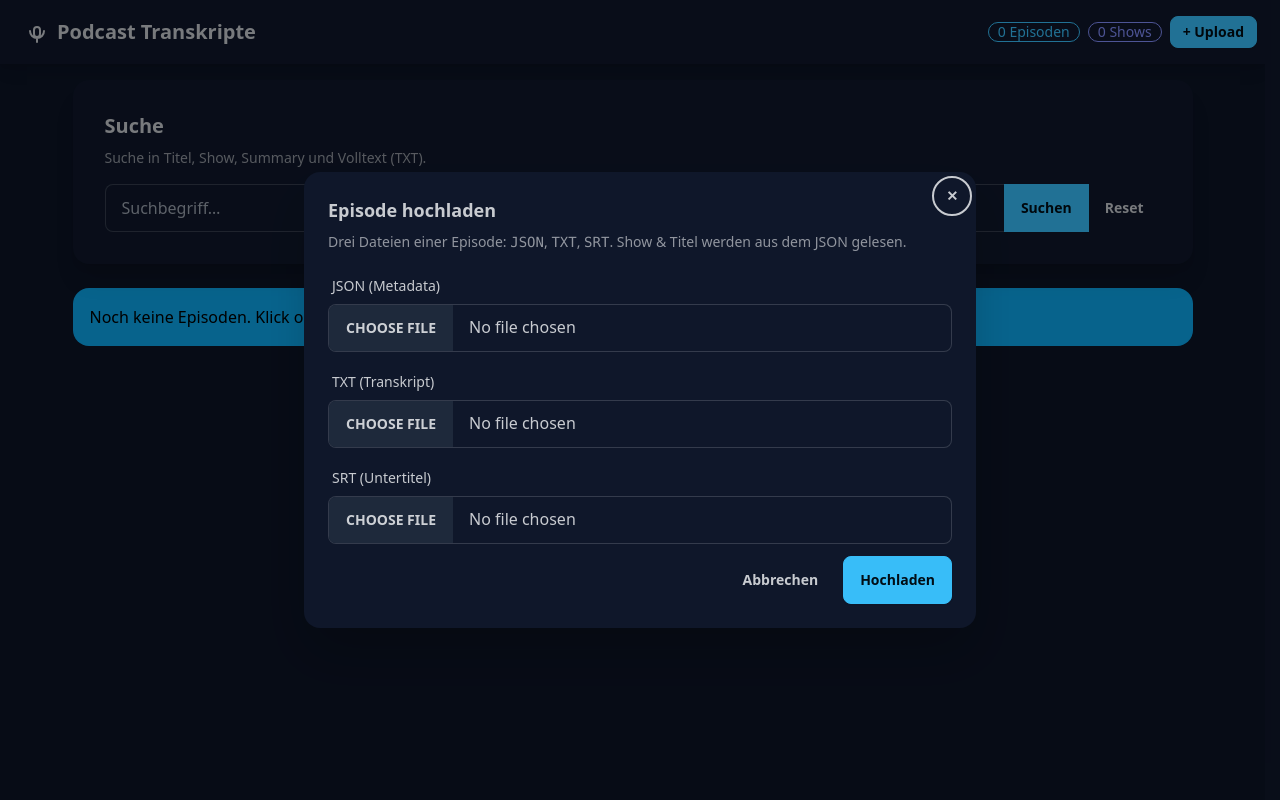
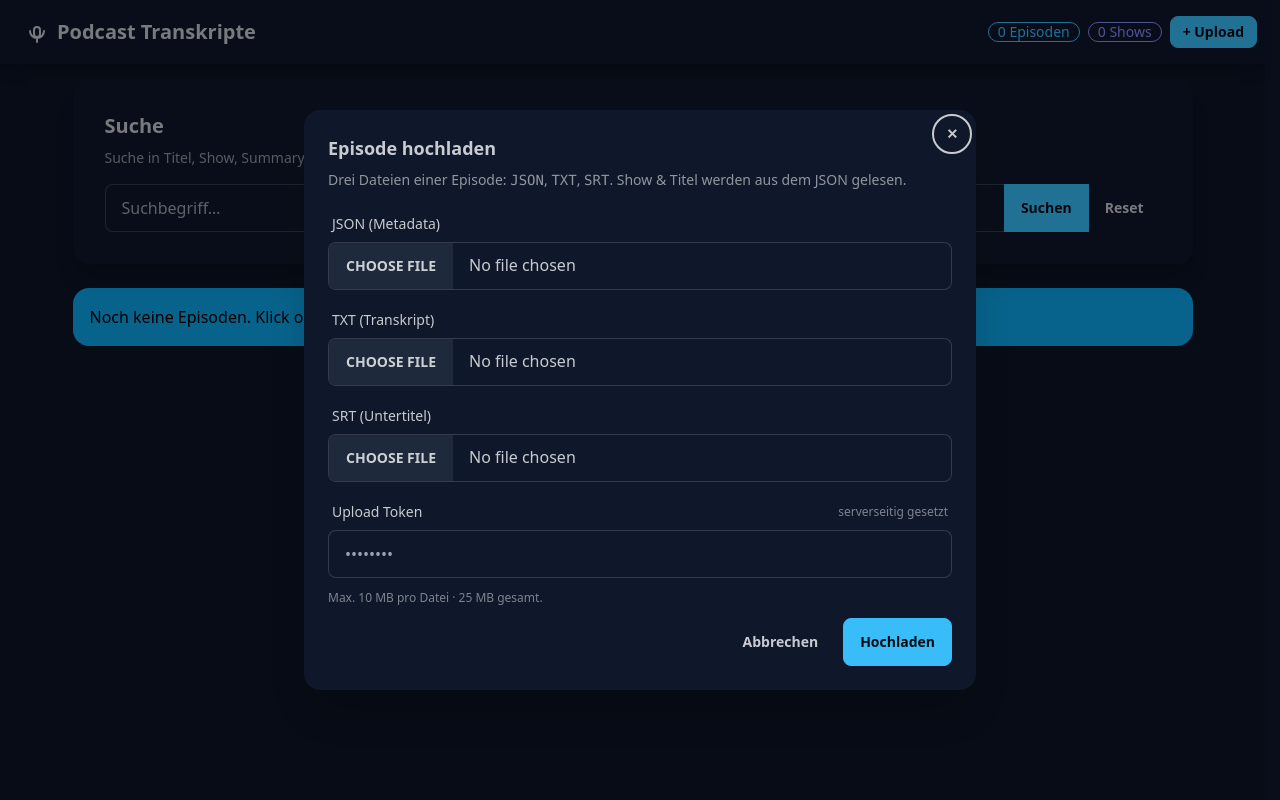
Before and after one commit to schwesig/podcast-transcripts, a FastAPI app: page / in a window 1280 px wide, after a click on "+ Upload". Run offline with FastAPI, Linux system fonts and the light colour scheme; some libraries are stand-ins or nearby versions.

Commit message:
Harden upload endpoint for public exposure
Add a shared-secret token check, per-file and total upload size
limits, and a middleware guard on request Content-Length so the
/upload endpoint stays safe when the sprite URL is switched to
public auth mode.

The upload token is read from .upload_token (gitignored) and
compared in constant time. Max per file is 10 MB, max total 25 MB.
Also disables FastAPI's auto-generated /docs, /redoc, and
/openapi.json to avoid leaking route metadata on public URLs.

Co-Authored-By: Claude Opus 4.6 (1M context) <noreply@anthropic.com>

```diff
--- a/main.py
+++ b/main.py
@@ -1,11 +1,12 @@
 import json
 import re
+import secrets
 from datetime import datetime
 from email.utils import parsedate_to_datetime
 from html import unescape
 from pathlib import Path
 
-from fastapi import FastAPI, File, HTTPException, Request, UploadFile
+from fastapi import FastAPI, File, Form, HTTPException, Request, UploadFile
 from fastapi.responses import (
     FileResponse,
     HTMLResponse,
@@ -19,7 +20,36 @@ BASE = Path(__file__).parent
 PODCASTS = BASE / "podcasts"
 PODCASTS.mkdir(exist_ok=True)
 
-app = FastAPI(title="Podcast Transcripts")
+UPLOAD_TOKEN_FILE = BASE / ".upload_token"
+MAX_FILE_BYTES = 10 * 1024 * 1024
+MAX_TOTAL_BYTES = 25 * 1024 * 1024
+
+
+def get_upload_token() -> str | None:
+    if not UPLOAD_TOKEN_FILE.exists():
+        return None
+    tok = UPLOAD_TOKEN_FILE.read_text(encoding="utf-8").strip()
+    return tok or None
+
+
+app = FastAPI(
+    title="Podcast Transcripts",
+    docs_url=None,
+    redoc_url=None,
+    openapi_url=None,
+)
+
+
+@app.middleware("http")
+async def limit_body_size(request: Request, call_next):
+    if request.url.path == "/upload" and request.method == "POST":
+        cl = request.headers.get("content-length")
+        if cl and cl.isdigit() and int(cl) > MAX_TOTAL_BYTES + 64 * 1024:
+            return PlainTextResponse(
+                f"Request body exceeds {MAX_TOTAL_BYTES // (1024 * 1024)} MB limit",
+                status_code=413,
+            )
+    return await call_next(request)
 app.mount("/static", StaticFiles(directory=BASE / "static"), name="static")
 templates = Jinja2Templates(directory=str(BASE / "templates"))
 
@@ -146,8 +176,30 @@ async def upload(
     json_file: UploadFile = File(...),
     txt_file: UploadFile = File(...),
     srt_file: UploadFile = File(...),
+    upload_token: str = Form(""),
 ):
+    expected = get_upload_token()
+    if not expected:
+        raise HTTPException(503, "Upload disabled: no server token configured")
+    if not secrets.compare_digest(upload_token, expected):
+        raise HTTPException(401, "Invalid upload token")
+
     json_bytes = await json_file.read()
+    txt_bytes = await txt_file.read()
+    srt_bytes = await srt_file.read()
+
+    for label, b in (("JSON", json_bytes), ("TXT", txt_bytes), ("SRT", srt_bytes)):
+        if len(b) > MAX_FILE_BYTES:
+            raise HTTPException(
+                413,
+                f"{label} file exceeds {MAX_FILE_BYTES // (1024 * 1024)} MB limit",
+            )
+    if len(json_bytes) + len(txt_bytes) + len(srt_bytes) > MAX_TOTAL_BYTES:
+        raise HTTPException(
+            413,
+            f"Total upload exceeds {MAX_TOTAL_BYTES // (1024 * 1024)} MB limit",
+        )
+
     try:
         meta = json.loads(json_bytes.decode("utf-8"))
     except Exception as e:
@@ -156,6 +208,7 @@ async def upload(
     title = meta.get("title")
     if not show or not title:
         raise HTTPException(400, "JSON must contain 'podcast' and 'title'")
+
     date_str = parse_date(meta.get("date") or "")
     show_slug = slugify(show)
     title_slug = slugify(title)
@@ -164,8 +217,8 @@ async def upload(
     ep_dir = PODCASTS / show_slug / title_slug
     ep_dir.mkdir(parents=True, exist_ok=True)
     (ep_dir / f"{stem}.json").write_bytes(json_bytes)
-    (ep_dir / f"{stem}.txt").write_bytes(await txt_file.read())
-    (ep_dir / f"{stem}.srt").write_bytes(await srt_file.read())
+    (ep_dir / f"{stem}.txt").write_bytes(txt_bytes)
+    (ep_dir / f"{stem}.srt").write_bytes(srt_bytes)
     return RedirectResponse("/", status_code=303)
 
 
--- a/templates/index.html
+++ b/templates/index.html
@@ -151,6 +151,15 @@
           <div class="label"><span class="label-text">SRT (Untertitel)</span></div>
           <input type="file" name="srt_file" accept=".srt" required class="file-input file-input-bordered w-full" />
         </label>
+        <label class="form-control w-full">
+          <div class="label">
+            <span class="label-text">Upload Token</span>
+            <span class="label-text-alt opacity-60">serverseitig gesetzt</span>
+          </div>
+          <input type="password" name="upload_token" required autocomplete="off"
+                 class="input input-bordered w-full" placeholder="••••••••" />
+        </label>
+        <p class="text-xs opacity-60">Max. 10 MB pro Datei · 25 MB gesamt.</p>
         <div class="modal-action">
           <button type="button" class="btn btn-ghost" onclick="upload_modal.close()">Abbrechen</button>
           <button type="submit" class="btn btn-primary">Hochladen</button>
```
Also changed, not shown: 1 other file.
